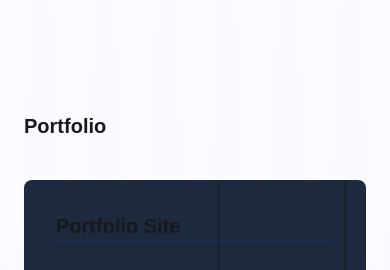
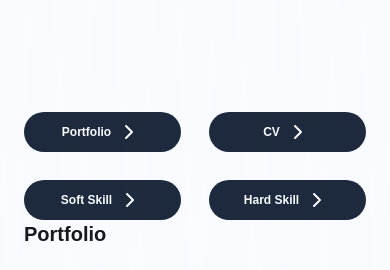
Before and after one commit to rizalamrirozaqi/portfolio-rizal, a Next.js app: page /portfolio in a window 390 px wide. Shown: the top 270 px of the page. Built offline with nearby package versions, Linux system fonts and the light colour scheme.

Commit message:
fix overlay

```diff
--- a/app/hardskill/page.tsx
+++ b/app/hardskill/page.tsx
@@ -1,10 +1,41 @@
 import Link from "next/link";
+import {ChevronRight} from "lucide-react";
 
 export default function HardSkillPage() {
   return (
     <div className="min-h-screen h-full w-full relative pt-28 px-8 sm:px-20 flex flex-col gap-8">
         <div className="absolute bottom-0 right-0 bg-gradient-to-bl from-transparent to-blue-600/5 w-full h-full z-90 pointer-events-none"></div>
         <div className="absolute bottom-0 right-0 bg-gradient-to-br from-transparent to-blue-600/5 w-full h-full z-90 pointer-events-none"></div>
+        <div className="md:hidden w-full h-full justify-center items-center gap-7 grid grid-cols-2">
+            <Link href="/portfolio" className="flex flex-row gap-2 items-center justify-center overflow-hidden text-white dark:text-black px-4 py-2 rounded-full bg-gray-800 dark:bg-slate-100 relative
+                before:content-[''] before:w-full before:h-0 before:bg-blue-200 hover:before:h-full before:transition-all before:duration-300 before:absolute before:bottom-0
+                after:content-[''] after:w-full after:h-0 after:bg-blue-400 hover:after:h-full after:transition-all after:duration-300 after:absolute after:bottom-0 after:delay-100
+                ">
+                <p className="z-10 link-responsive">Portfolio</p>
+                <ChevronRight className="w-auto h-auto right-left z-10" />
+            </Link>
+            <Link href="/cv" className="flex flex-row gap-2 items-center justify-center overflow-hidden text-white dark:text-black px-4 py-2 rounded-full bg-gray-800 dark:bg-slate-100 relative
+                before:content-[''] before:w-full before:h-0 before:bg-blue-200 hover:before:h-full before:transition-all before:duration-300 before:absolute before:bottom-0
+                after:content-[''] after:w-full after:h-0 after:bg-blue-400 hover:after:h-full after:transition-all after:duration-300 after:absolute after:bottom-0 after:delay-100
+                ">
+                <p className="z-10 link-responsive">CV</p>
+                <ChevronRight className="w-auto h-auto right-left z-10" />
+            </Link>
+            <Link href="/softskill" className="flex flex-row gap-2 items-center justify-center overflow-hidden text-white dark:text-black px-4 py-2 rounded-full bg-gray-800 dark:bg-slate-100 relative
+                before:content-[''] before:w-full before:h-0 before:bg-blue-200 hover:before:h-full before:transition-all before:duration-300 before:absolute before:bottom-0
+                after:content-[''] after:w-full after:h-0 after:bg-blue-400 hover:after:h-full after:transition-all after:duration-300 after:absolute after:bottom-0 after:delay-100
+                ">
+                <p className="z-10 link-responsive">Soft Skill</p>
+                <ChevronRight className="w-auto h-auto right-left z-10" />
+            </Link>
+            <Link href="/hardskill" className="flex flex-row gap-2 items-center justify-center overflow-hidden text-white dark:text-black px-4 py-2 rounded-full bg-gray-800 dark:bg-slate-100 relative
+                before:content-[''] before:w-full before:h-0 before:bg-blue-200 hover:before:h-full before:transition-all before:duration-300 before:absolute before:bottom-0
+                after:content-[''] after:w-full after:h-0 after:bg-blue-400 hover:after:h-full after:transition-all after:duration-300 after:absolute after:bottom-0 after:delay-100
+                ">
+                <p className="z-10 link-responsive">Hard Skill</p>
+                <ChevronRight className="w-auto h-auto right-left z-10" />
+            </Link>
+        </div>
         <header className="hidden absolute top-0 left-0 md:flex flex-row w-full max-h-xl border-blue-600 border-b-2 sm:px-20 sm:py-3">
             <div className="flex flex-row justify-start items-center w-full h-full">
             <Link href="/portfolio" className="w-auto h-full rounded-lg px-4 py-2 font-semibold header-responsive hover:text-blue-400 group">
--- a/app/portfolio/page.tsx
+++ b/app/portfolio/page.tsx
@@ -1,6 +1,7 @@
 'use client';
 import Image from "next/image";
 import Link from "next/link";
+import { ChevronRight } from "lucide-react";
 
 // Semester 4
 const portfolioSaiful = ["/assets/img/portfolio/web/portfolio-saiful/1.mp4"];
@@ -61,6 +62,36 @@ export default function Portfolio() {
 
   return (
     <div className="min-h-screen h-full w-full pt-28 px-6 sm:px-20 relative">
+      <div className="md:hidden w-full h-full justify-center items-center gap-7 grid grid-cols-2">
+        <Link href="/portfolio" className="flex flex-row gap-2 items-center justify-center overflow-hidden text-white dark:text-black px-4 py-2 rounded-full bg-gray-800 dark:bg-slate-100 relative
+            before:content-[''] before:w-full before:h-0 before:bg-blue-200 hover:before:h-full before:transition-all before:duration-300 before:absolute before:bottom-0
+            after:content-[''] after:w-full after:h-0 after:bg-blue-400 hover:after:h-full after:transition-all after:duration-300 after:absolute after:bottom-0 after:delay-100
+            ">
+            <p className="z-10 link-responsive">Portfolio</p>
+            <ChevronRight className="w-auto h-auto right-left z-10" />
+        </Link>
+        <Link href="/cv" className="flex flex-row gap-2 items-center justify-center overflow-hidden text-white dark:text-black px-4 py-2 rounded-full bg-gray-800 dark:bg-slate-100 relative
+            before:content-[''] before:w-full before:h-0 before:bg-blue-200 hover:before:h-full before:transition-all before:duration-300 before:absolute before:bottom-0
+            after:content-[''] after:w-full after:h-0 after:bg-blue-400 hover:after:h-full after:transition-all after:duration-300 after:absolute after:bottom-0 after:delay-100
+            ">
+            <p className="z-10 link-responsive">CV</p>
+            <ChevronRight className="w-auto h-auto right-left z-10" />
+        </Link>
+        <Link href="/softskill" className="flex flex-row gap-2 items-center justify-center overflow-hidden text-white dark:text-black px-4 py-2 rounded-full bg-gray-800 dark:bg-slate-100 relative
+            before:content-[''] before:w-full before:h-0 before:bg-blue-200 hover:before:h-full before:transition-all before:duration-300 before:absolute before:bottom-0
+            after:content-[''] after:w-full after:h-0 after:bg-blue-400 hover:after:h-full after:transition-all after:duration-300 after:absolute after:bottom-0 after:delay-100
+            ">
+            <p className="z-10 link-responsive">Soft Skill</p>
+            <ChevronRight className="w-auto h-auto right-left z-10" />
+        </Link>
+        <Link href="/hardskill" className="flex flex-row gap-2 items-center justify-center overflow-hidden text-white dark:text-black px-4 py-2 rounded-full bg-gray-800 dark:bg-slate-100 relative
+            before:content-[''] before:w-full before:h-0 before:bg-blue-200 hover:before:h-full before:transition-all before:duration-300 before:absolute before:bottom-0
+            after:content-[''] after:w-full after:h-0 after:bg-blue-400 hover:after:h-full after:transition-all after:duration-300 after:absolute after:bottom-0 after:delay-100
+            ">
+            <p className="z-10 link-responsive">Hard Skill</p>
+            <ChevronRight className="w-auto h-auto right-left z-10" />
+        </Link>
+      </div>
       <header className="hidden absolute top-0 left-0 md:flex flex-row w-full max-h-xl border-blue-600 border-b-2 sm:px-20 sm:py-3">
           <div className="flex flex-row justify-start items-center w-full h-full">
           <Link href="/portfolio" className="w-auto h-full rounded-lg px-4 py-2 font-semibold header-responsive hover:text-blue-400 group">
--- a/app/softskill/page.tsx
+++ b/app/softskill/page.tsx
@@ -1,10 +1,42 @@
 import Link from "next/link";
+import { ChevronRight } from "lucide-react"
+
 
 export default function SoftSkill() {
   return (
     <div className="min-h-screen w-full h-full relative pt-28 px-8 sm:px-20 flex flex-col gap-8">
         <div className="absolute bottom-0 right-0 bg-gradient-to-bl from-transparent to-blue-600/5 w-full h-full z-90 pointer-events-none"></div>
         <div className="absolute bottom-0 right-0 bg-gradient-to-br from-transparent to-blue-600/5 w-full h-full z-90 pointer-events-none"></div>
+        <div className="md:hidden w-full h-full justify-center items-center gap-7 grid grid-cols-2">
+            <Link href="/portfolio" className="flex flex-row gap-2 items-center justify-center overflow-hidden text-white dark:text-black px-4 py-2 rounded-full bg-gray-800 dark:bg-slate-100 relative
+                before:content-[''] before:w-full before:h-0 before:bg-blue-200 hover:before:h-full before:transition-all before:duration-300 before:absolute before:bottom-0
+                after:content-[''] after:w-full after:h-0 after:bg-blue-400 hover:after:h-full after:transition-all after:duration-300 after:absolute after:bottom-0 after:delay-100
+                ">
+                <p className="z-10 link-responsive">Portfolio</p>
+                <ChevronRight className="w-auto h-auto right-left z-10" />
+            </Link>
+            <Link href="/cv" className="flex flex-row gap-2 items-center justify-center overflow-hidden text-white dark:text-black px-4 py-2 rounded-full bg-gray-800 dark:bg-slate-100 relative
+                before:content-[''] before:w-full before:h-0 before:bg-blue-200 hover:before:h-full before:transition-all before:duration-300 before:absolute before:bottom-0
+                after:content-[''] after:w-full after:h-0 after:bg-blue-400 hover:after:h-full after:transition-all after:duration-300 after:absolute after:bottom-0 after:delay-100
+                ">
+                <p className="z-10 link-responsive">CV</p>
+                <ChevronRight className="w-auto h-auto right-left z-10" />
+            </Link>
+            <Link href="/softskill" className="flex flex-row gap-2 items-center justify-center overflow-hidden text-white dark:text-black px-4 py-2 rounded-full bg-gray-800 dark:bg-slate-100 relative
+                before:content-[''] before:w-full before:h-0 before:bg-blue-200 hover:before:h-full before:transition-all before:duration-300 before:absolute before:bottom-0
+                after:content-[''] after:w-full after:h-0 after:bg-blue-400 hover:after:h-full after:transition-all after:duration-300 after:absolute after:bottom-0 after:delay-100
+                ">
+                <p className="z-10 link-responsive">Soft Skill</p>
+                <ChevronRight className="w-auto h-auto right-left z-10" />
+            </Link>
+            <Link href="/hardskill" className="flex flex-row gap-2 items-center justify-center overflow-hidden text-white dark:text-black px-4 py-2 rounded-full bg-gray-800 dark:bg-slate-100 relative
+                before:content-[''] before:w-full before:h-0 before:bg-blue-200 hover:before:h-full before:transition-all before:duration-300 before:absolute before:bottom-0
+                after:content-[''] after:w-full after:h-0 after:bg-blue-400 hover:after:h-full after:transition-all after:duration-300 after:absolute after:bottom-0 after:delay-100
+                ">
+                <p className="z-10 link-responsive">Hard Skill</p>
+                <ChevronRight className="w-auto h-auto right-left z-10" />
+            </Link>
+        </div>
         <header className="hidden absolute top-0 left-0 md:flex flex-row w-full max-h-xl border-blue-600 border-b-2 sm:px-20 sm:py-3">
             <div className="flex flex-row justify-start items-center w-full h-full">
             <Link href="/portfolio" className="w-auto h-full rounded-lg px-4 py-2 font-semibold header-responsive hover:text-blue-400 group">
```
Also changed, not shown: app/page.tsx (+14 -29 lines). Lines whose indentation alone changed are shown as unchanged.
